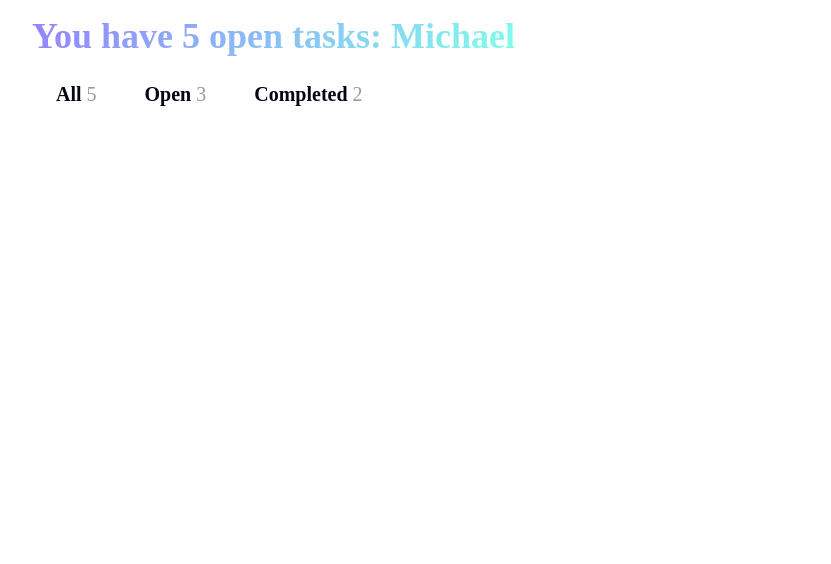
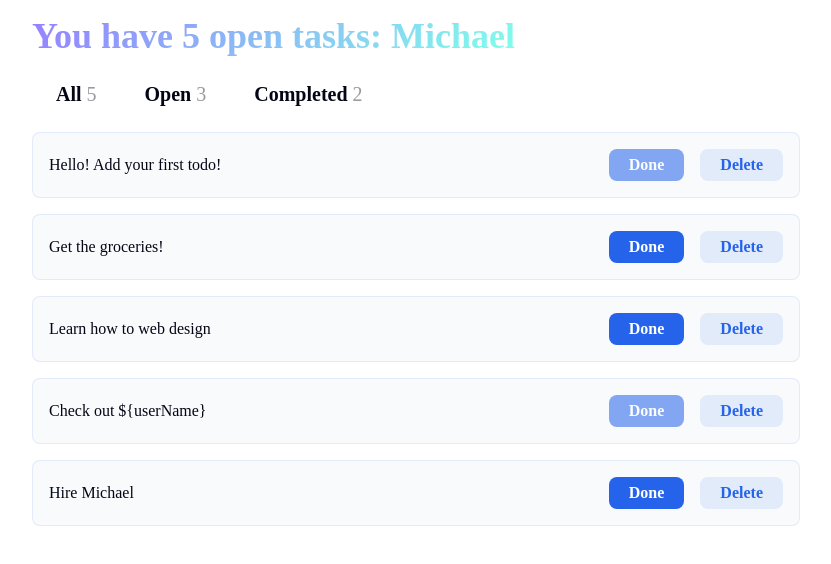
Before and after one commit to MichaelMwai/todo-app, a React (Vite) app: page / in a window 1280 px wide. Shown: the top 564 px of the page, without its empty margins (224-1055 px from the left). Built offline with nearby package versions, Linux system fonts and the light colour scheme; a web font is replaced by a local one.

Commit message:
Add to do filtering

```diff
--- a/src/App.jsx
+++ b/src/App.jsx
@@ -8,8 +8,8 @@
     { input: "Hello! Add your first todo!", complete: true },
     { input: "Get the groceries!", complete: false },
     { input: "Learn how to web design", complete: false },
-    { input: "Say hi to gran granma", complete: true },
-    { input: "Learn how to web design", complete: false },
+    { input: "Check out ${userName}", complete: true },
+    { input: "Hire Michael", complete: false },
   ];
 
   const userName = "Michael";
--- a/src/components/TodoCard.jsx
+++ b/src/components/TodoCard.jsx
@@ -1,3 +1,19 @@
-export function TodoCard() {
-  return <div></div>;
+export function TodoCard(props) {
+  const { todo } = props;
+
+  return (
+    <>
+      <div className="card todo-item">
+        <p>{todo.input}</p>
+        <div className="todo-buttons">
+          <button disabled={todo.complete}>
+            <h6>Done</h6>
+          </button>
+          <button>
+            <h6>Delete</h6>
+          </button>
+        </div>
+      </div>
+    </>
+  );
 }
--- a/src/components/TodoList.jsx
+++ b/src/components/TodoList.jsx
@@ -1,9 +1,23 @@
 import { TodoCard } from "./TodoCard";
 
-export function TodoList() {
+export function TodoList(props) {
+  const { todos } = props;
+
+  const tab = "All";
+  // Filter the todo list based on the selected tab (All, Open, Completed)
+
+  const filterTodoList =
+    tab === "All"
+      ? todos
+      : tab === "Completed"
+      ? todos.filter((val) => val.complete)
+      : todos.filter((val) => !val.complete);
+
   return (
-    <div>
-      <TodoCard />
-    </div>
+    <>
+      {filterTodoList.map((todo, todoIndex) => (
+        <TodoCard key={todoIndex} todo={todo} />
+      ))}
+    </>
   );
 }
```
